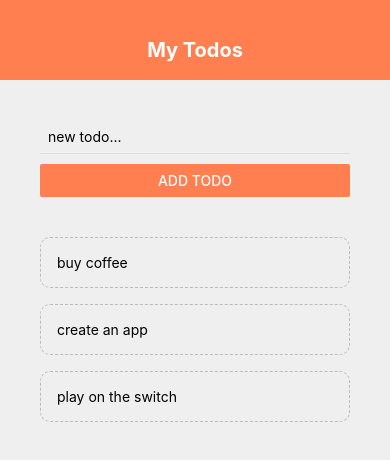
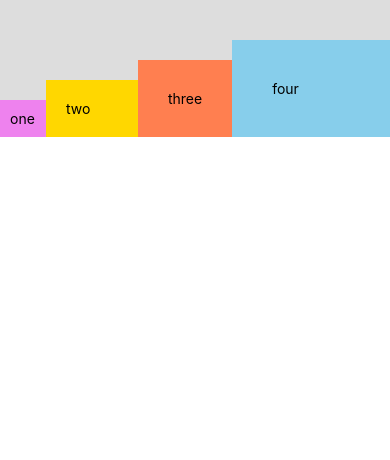
Before and after one commit to jas4code/tnn-react-native, a React Native app: screen / in a window 390 px wide. Shown: the top 460 px of the page. Built offline with nearby package versions, Linux system fonts and the light colour scheme.

Commit message:
Flexbox Basics
Using Sandbox for Basic Flexbox Concepts

```diff
--- a/App.js
+++ b/App.js
@@ -11,6 +11,7 @@
 import Header from './components/header';
 import TodoItem from './components/todoItem';
 import AddTodo from './components/addTodo';
+import Sandbox from './components/sandbox';
 
 export default function App() {
 	const [todos, setTodos] = useState([
@@ -44,29 +45,30 @@
 	};
 
 	return (
-		<TouchableWithoutFeedback
-			onPress={() => {
-				Keyboard.dismiss();
-				console.log('dismissed keyboard');
-			}}>
-			<View style={styles.container}>
-				<Header />
-				<View style={styles.content}>
-					<AddTodo submitHandler={submitHandler} />
-					<View style={styles.list}>
-						<FlatList
-							data={todos}
-							renderItem={({ item }) => (
-								<TodoItem
-									item={item}
-									pressHandler={pressHandler}
-								/>
-							)}
-						/>
-					</View>
-				</View>
-			</View>
-		</TouchableWithoutFeedback>
+		<Sandbox />
+		// <TouchableWithoutFeedback
+		// 	onPress={() => {
+		// 		Keyboard.dismiss();
+		// 		console.log('dismissed keyboard');
+		// 	}}>
+		// 	<View style={styles.container}>
+		// 		<Header />
+		// 		<View style={styles.content}>
+		// 			<AddTodo submitHandler={submitHandler} />
+		// 			<View style={styles.list}>
+		// 				<FlatList
+		// 					data={todos}
+		// 					renderItem={({ item }) => (
+		// 						<TodoItem
+		// 							item={item}
+		// 							pressHandler={pressHandler}
+		// 						/>
+		// 					)}
+		// 				/>
+		// 			</View>
+		// 		</View>
+		// 	</View>
+		// </TouchableWithoutFeedback>
 	);
 }
 
--- /dev/null
+++ b/components/sandbox.js
@@ -0,0 +1,44 @@
+import React from 'react';
+import { StyleSheet, Text, View } from 'react-native';
+
+export default function Sandbox() {
+	return (
+		<View style={styles.container}>
+			<Text style={styles.boxOne}>one</Text>
+			<Text style={styles.boxTwo}>two</Text>
+			<Text style={styles.boxThree}>three</Text>
+			<Text style={styles.boxFour}>four</Text>
+		</View>
+	);
+}
+
+const styles = StyleSheet.create({
+	container: {
+		// flex: 1,
+		flexDirection: 'row',
+		justifyContent: 'space-around',
+		alignItems: 'flex-end',
+		paddingTop: 40,
+		backgroundColor: '#ddd',
+	},
+	boxOne: {
+		flex: 1,
+		backgroundColor: 'violet',
+		padding: 10,
+	},
+	boxTwo: {
+		flex: 2,
+		backgroundColor: 'gold',
+		padding: 20,
+	},
+	boxThree: {
+		flex: 1,
+		backgroundColor: 'coral',
+		padding: 30,
+	},
+	boxFour: {
+		flex: 3,
+		backgroundColor: 'skyblue',
+		padding: 40,
+	},
+});
```
